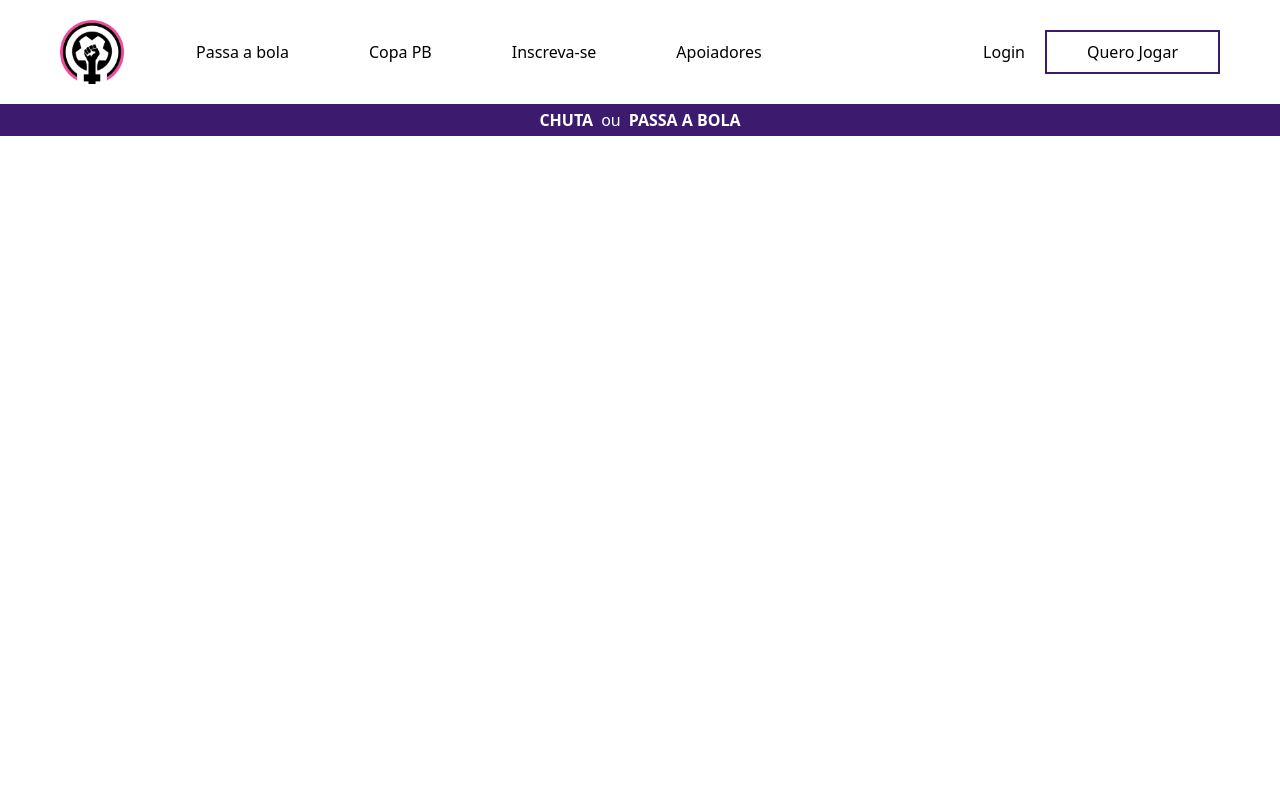
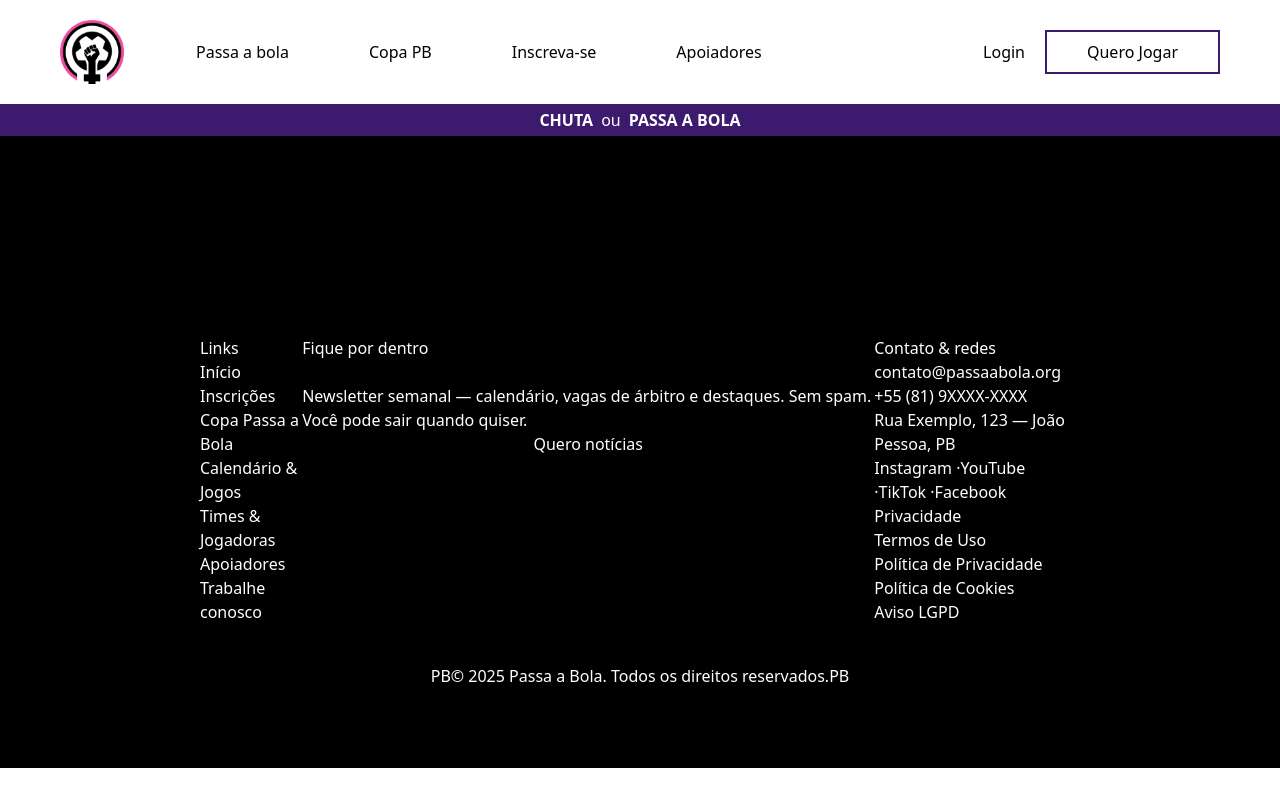
Before and after one commit to EduBassan/PB-NS, a React (Vite) app: page / in a window 1280 px wide. Built offline with nearby package versions, Linux system fonts and the light colour scheme.

Commit message:
footer-esqueleto

```diff
--- a/src/components/Footer.jsx
+++ b/src/components/Footer.jsx
@@ -2,8 +2,51 @@ import { Link } from "react-router-dom"
 
 export default function Footer () {
     return(
-        <div>
-
+        <div className="bg-black text-white pr-50 pl-50 pt-50 pb-10">
+            <div className="flex flex-row justify-between">
+                <div className="flex flex-col">
+                    <h1>Links</h1>
+                    <Link to="">Início</Link>
+                    <Link to="">Inscrições</Link>
+                    <Link to="">Copa Passa a Bola</Link>
+                    <Link to="">Calendário & Jogos</Link>
+                    <Link to="">Times & Jogadoras</Link>
+                    <Link to="">Apoiadores</Link>
+                    <Link to="">Trabalhe conosco</Link>
+                </div>
+                <div className="flex flex-col">
+                    <h1>Fique por dentro</h1>
+                    <input type="text" />
+                    <h6>Newsletter semanal — calendário, vagas de árbitro e destaques. Sem spam. Você pode sair quando quiser.</h6>
+                    <button>Quero notícias</button>
+                </div>
+                <div className="flex flex-col">
+                    <div className="flex flex-col">
+                        <h1>Contato & redes</h1>
+                        <Link to="">contato@passaabola.org</Link>
+                        <Link to=""> +55 (81) 9XXXX-XXXX</Link>
+                        <Link to="">Rua Exemplo, 123 — João Pessoa, PB</Link>
+                        <div>
+                            <a>Instagram ·</a>
+                            <a>YouTube ·</a>
+                            <a>TikTok ·</a>
+                            <a>Facebook</a>
+                        </div>
+                    </div>
+                    <div className="flex flex-col">
+                        <h1>Privacidade</h1>
+                        <Link to="">Termos de Uso</Link>
+                        <Link to="">Política de Privacidade</Link>
+                        <Link to="">Política de Cookies</Link>
+                        <Link to="">Aviso LGPD</Link>
+                    </div>
+                </div>
+            </div>
+            <div className="flex flex-row items-center justify-center p-10">
+                <p>PB</p>
+                <h2>© 2025 Passa a Bola. Todos os direitos reservados.</h2>
+                <p>PB</p>
+            </div>
         </div>
     )
 }
```
